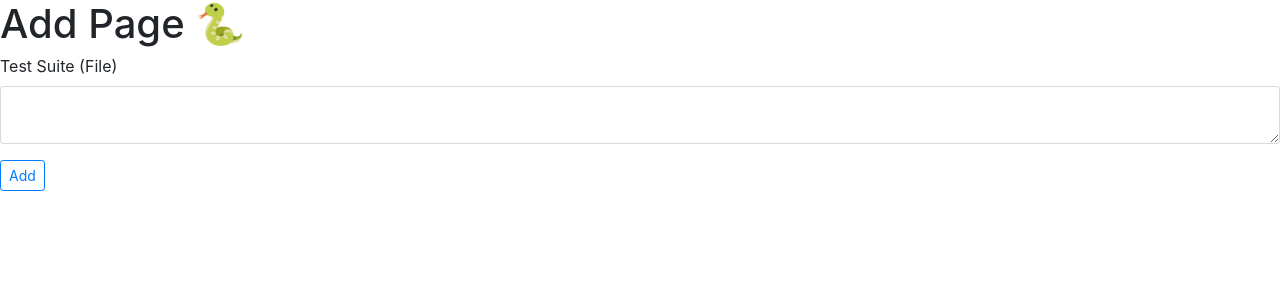
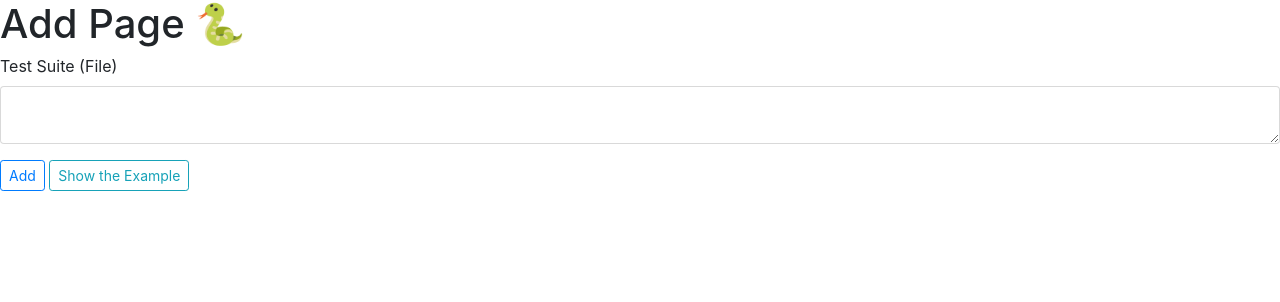
Before and after one commit to apua/ATN, a Python web app: template app/templates/add.html in a window 1280 px wide. Shown: the part 38-340 px from the top of the page. Run offline with Jinja, Linux system fonts and the light colour scheme; the template is opened without the code that fills it, so the values that code supplies are empty; some libraries are stand-ins or nearby versions.

Commit message:
example for adding

```diff
--- a/app/models.py
+++ b/app/models.py
@@ -24,6 +24,8 @@ class TestData:
     instances = {}
     last_id = 0
 
+    example = '***test cases***\n1st Case\n    log_to_console  suite 1\n'
+
     def __init__(self, test_data):
         self.data = test_data
 
--- a/app/templates/add.html
+++ b/app/templates/add.html
@@ -11,6 +11,10 @@
     </div>
     <div class="form-group">
         <button type="submit" class="btn btn-outline-primary btn-sm">Add</button>
+        <button type="button" class="btn btn-outline-info btn-sm"
+                data-toggle="popover" title="Example" data-content="{{ TestData.example}}">
+            Show the Example
+        </button>
     </div>
 </form>
 
--- a/app/templates/base.html
+++ b/app/templates/base.html
@@ -9,6 +9,10 @@
     <link rel="stylesheet" href="https://maxcdn.bootstrapcdn.com/bootstrap/4.0.0-beta/css/bootstrap.min.css" integrity="sha384-/Y6pD6FV/Vv2HJnA6t+vslU6fwYXjCFtcEpHbNJ0lyAFsXTsjBbfaDjzALeQsN6M" crossorigin="anonymous">
 
     {% block head %}{% endblock %}
+
+    <style type="text/css">
+        .popover-body { white-space: pre-wrap; }
+    </style>
   </head>
   <body>
     <nav class="nav">
@@ -19,9 +23,16 @@
     {% block body %}{% endblock %}
 
     <!-- Optional JavaScript -->
+    <script src="https://cdnjs.cloudflare.com/ajax/libs/popper.js/1.11.0/umd/popper.min.js"></script>
     <!-- jQuery first, then Popper.js, then Bootstrap JS -->
     <script src="https://code.jquery.com/jquery-3.2.1.slim.min.js" integrity="sha384-KJ3o2DKtIkvYIK3UENzmM7KCkRr/rE9/Qpg6aAZGJwFDMVNA/GpGFF93hXpG5KkN" crossorigin="anonymous"></script>
     <script src="https://cdnjs.cloudflare.com/ajax/libs/popper.js/1.11.0/umd/popper.min.js" integrity="sha384-b/U6ypiBEHpOf/4+1nzFpr53nxSS+GLCkfwBdFNTxtclqqenISfwAzpKaMNFNmj4" crossorigin="anonymous"></script>
     <script src="https://maxcdn.bootstrapcdn.com/bootstrap/4.0.0-beta/js/bootstrap.min.js" integrity="sha384-h0AbiXch4ZDo7tp9hKZ4TsHbi047NrKGLO3SEJAg45jXxnGIfYzk4Si90RDIqNm1" crossorigin="anonymous"></script>
+
+    <script>
+        $(function () {
+            $('[data-toggle="popover"]').popover()
+        })
+    </script>
   </body>
 </html>
```
